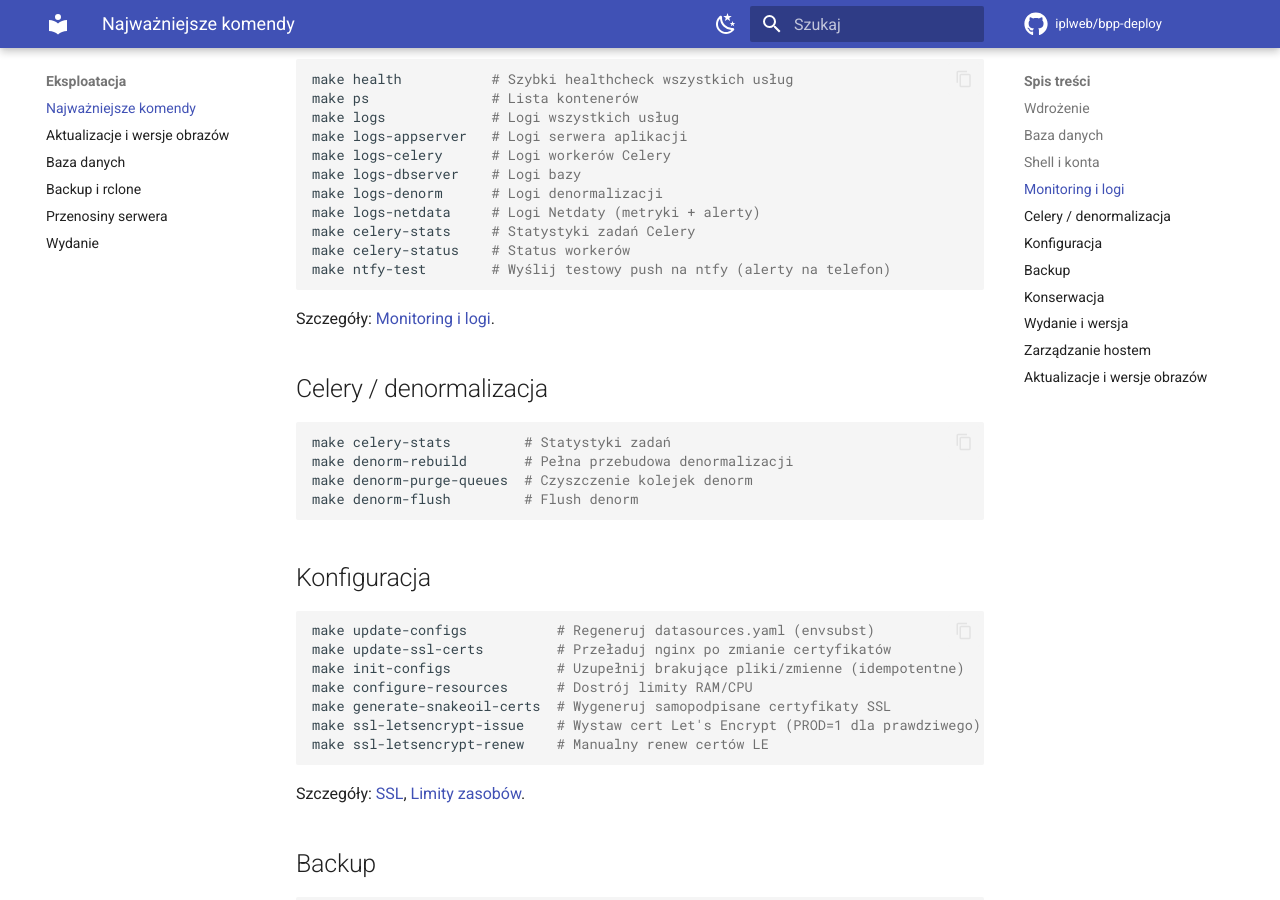
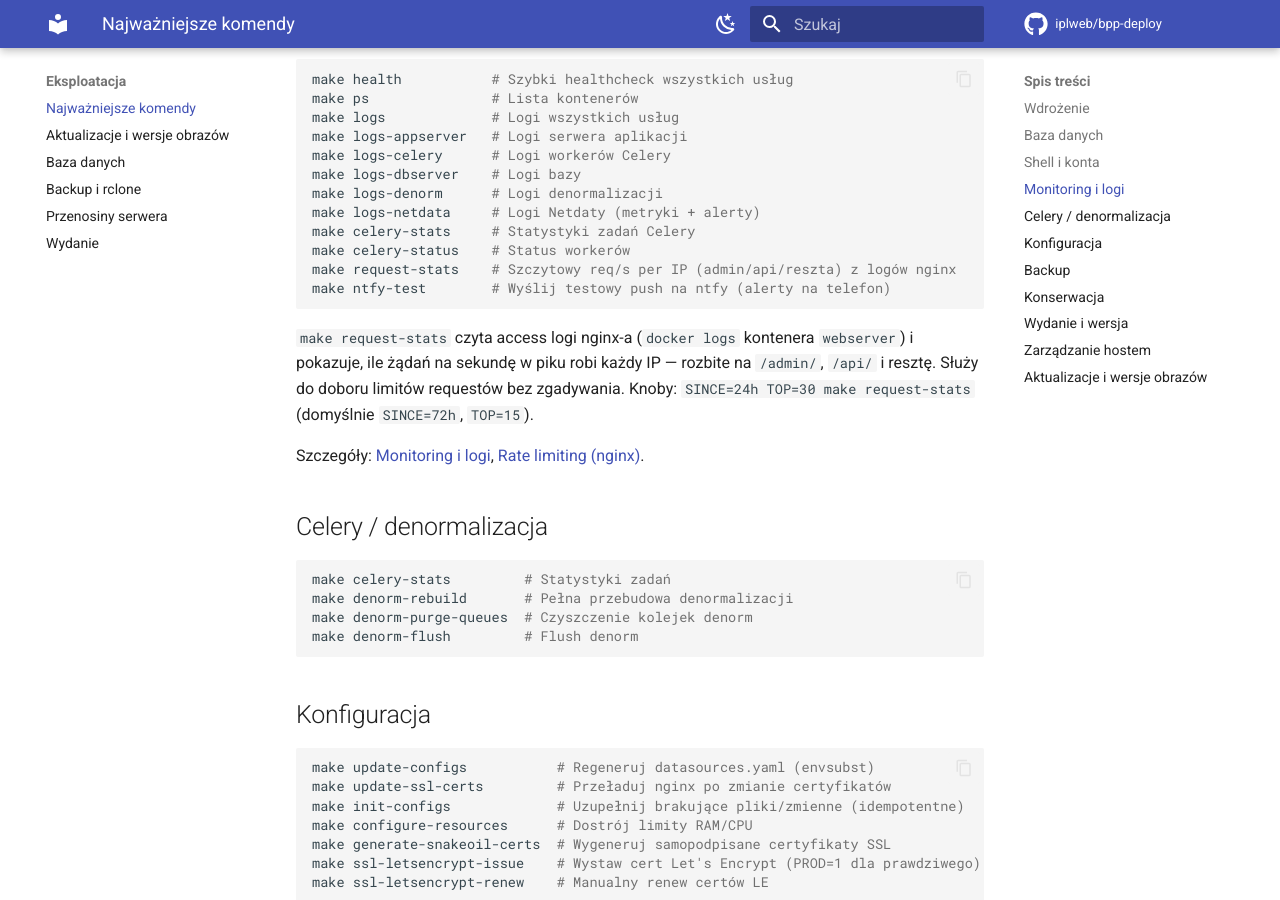
Before and after one commit to iplweb/bpp-deploy, an MkDocs documentation site: the page built from docs/eksploatacja/komendy.md, in a window 1280 px wide and 900 px high, scrolled down 1286 px. Built offline with MkDocs 1.6.1 and Material for MkDocs 9.7.7, drawn with Linux system fonts in a browser that asks for light colours; comment, search, counter and statistics services are not loaded.

Commit message:
feat(nginx): komenda make request-stats (peak req/s per IP)
scripts/show-request-stats.sh czyta access logi nginx-a (docker logs kontenera
webserver) i liczy dla kazdego IP najwyzszy req/s w jednej sekundzie, rozbity
na /admin/, /api/ i reszte — do doboru limitow requestow (limit_req) na
podstawie realnego ruchu, nie zgadywania. Ogarnia multi-instancje (po labelu
compose), IPv6 i malformed requesty. Knoby: SINCE, TOP, SERVICE.

Cienki target w mk/monitoring.mk, logika w scripts/ (zgodnie z konwencja repo).
Zwalidowane: bash -n, shellcheck, awk na probce logu.

Docs: docs/eksploatacja/komendy.md.

Co-Authored-By: Claude Opus 4.8 (1M context) <noreply@anthropic.com>

````diff
--- a/docs/eksploatacja/komendy.md
+++ b/docs/eksploatacja/komendy.md
@@ -66,10 +66,17 @@ make logs-denorm      # Logi denormalizacji
 make logs-netdata     # Logi Netdaty (metryki + alerty)
 make celery-stats     # Statystyki zadań Celery
 make celery-status    # Status workerów
+make request-stats    # Szczytowy req/s per IP (admin/api/reszta) z logów nginx
 make ntfy-test        # Wyślij testowy push na ntfy (alerty na telefon)
 ```
 
-Szczegóły: [Monitoring i logi](../monitoring/przeglad.md).
+`make request-stats` czyta access logi nginx-a (`docker logs` kontenera
+`webserver`) i pokazuje, ile żądań na sekundę w piku robi każdy IP — rozbite na
+`/admin/`, `/api/` i resztę. Służy do doboru limitów requestów bez zgadywania.
+Knoby: `SINCE=24h TOP=30 make request-stats` (domyślnie `SINCE=72h`, `TOP=15`).
+
+Szczegóły: [Monitoring i logi](../monitoring/przeglad.md),
+[Rate limiting (nginx)](../architektura/rate-limiting.md).
 
 ## Celery / denormalizacja
 
````
Also changed, not shown: 3 other files.
